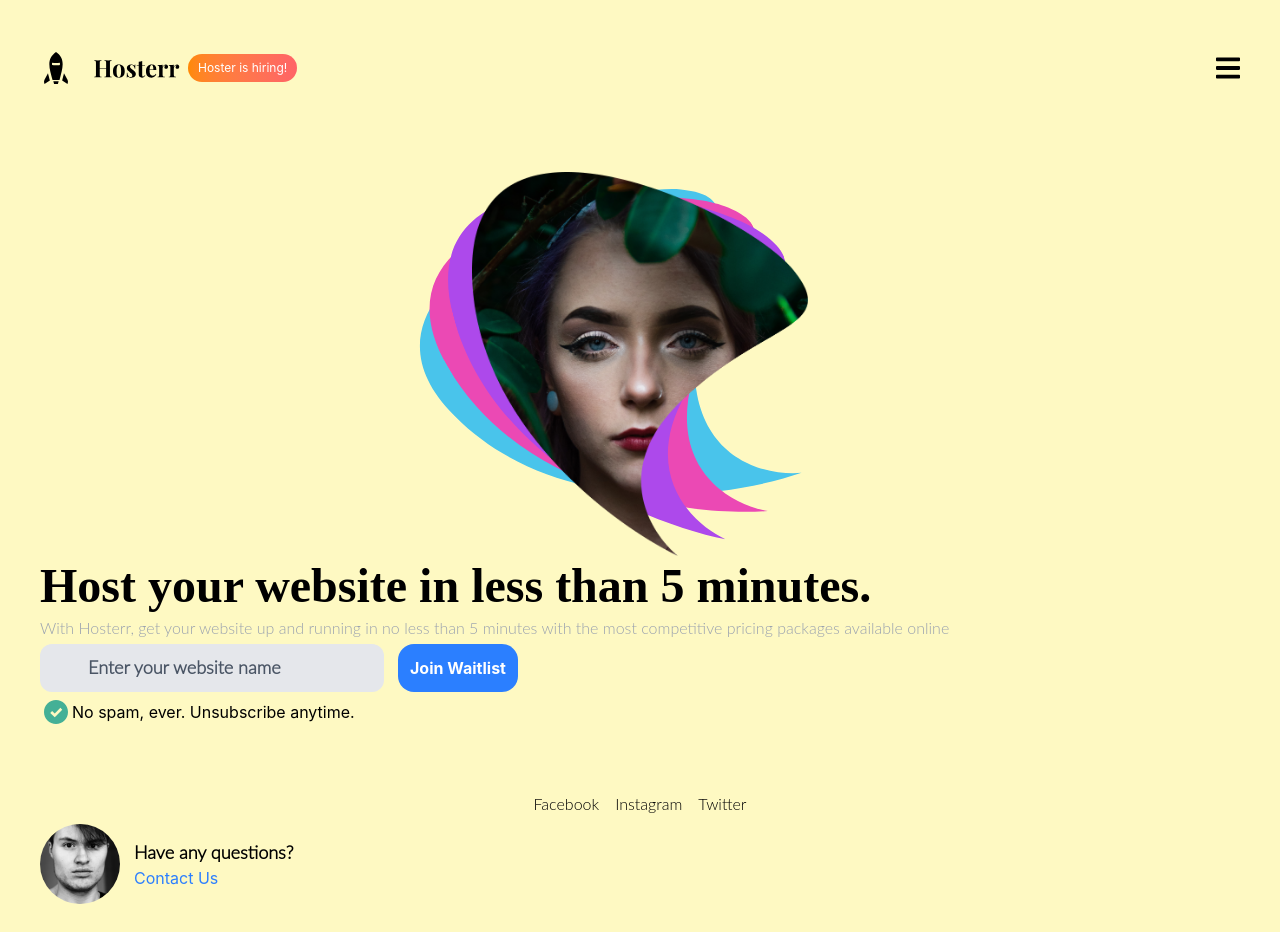
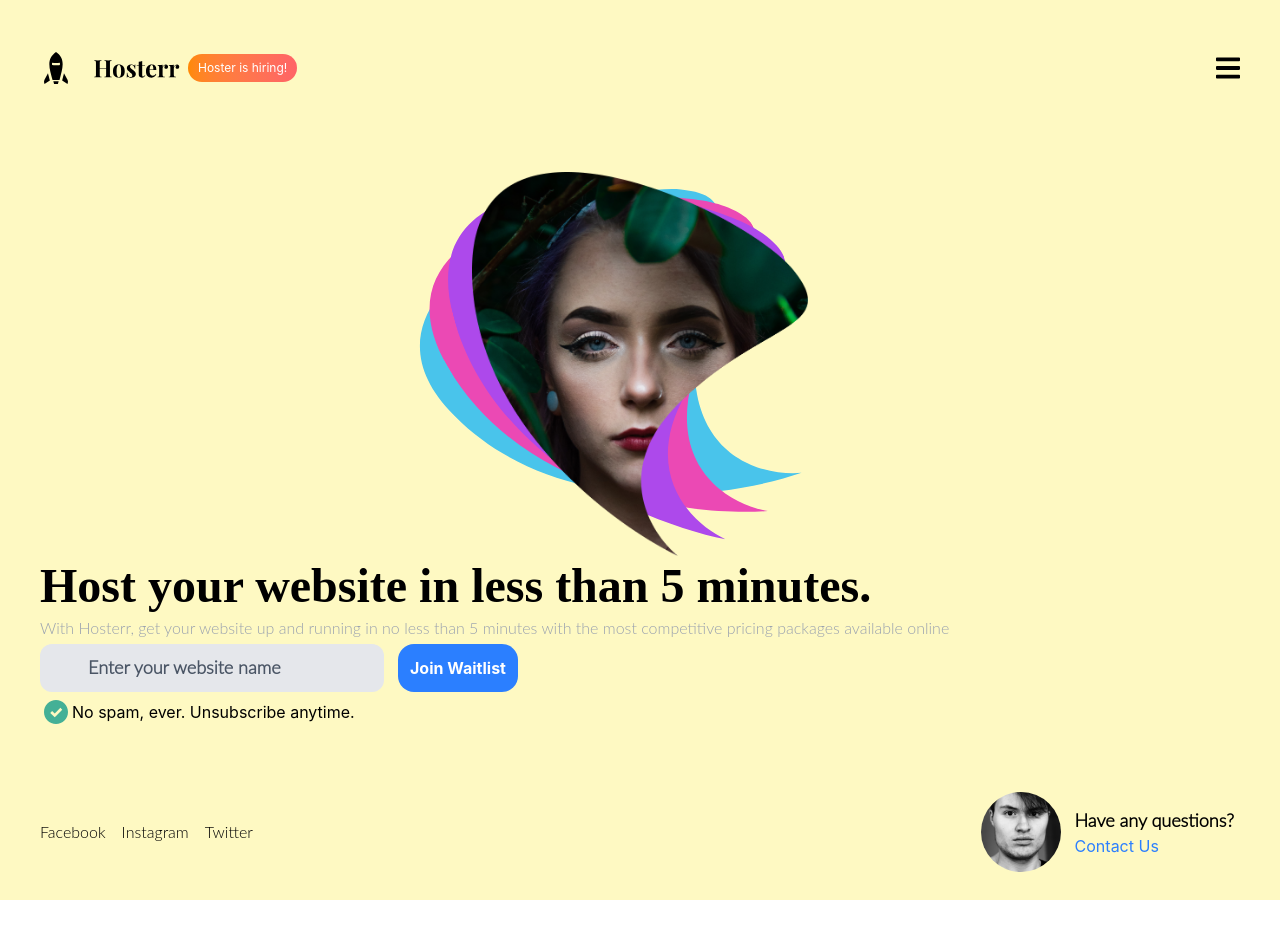
Before and after one commit to smitrabari/Web-Dev, a React (Vite) app in the folder Tailwind CSS/: page / in a window 1280 px wide. After the commit the page ends 900 px from the top, so only its background shows below. Built offline with nearby package versions, Linux system fonts and the light colour scheme; a web font is replaced by a local one.

Commit message:
Made for Ipads

```diff
--- a/Tailwind CSS/src/Components/Footer.jsx
+++ b/Tailwind CSS/src/Components/Footer.jsx
@@ -2,7 +2,7 @@ import React from "react";
 
 const Footer = () => {
   return (
-    <div className="flex flex-col gap-2">
+    <div className="flex flex-col gap-2 md:flex-row md:justify-between md:items-center">
       <ul className="flex  font-lato justify-center gap-4">
         <li>
           <a href="#">Facebook</a>
```
